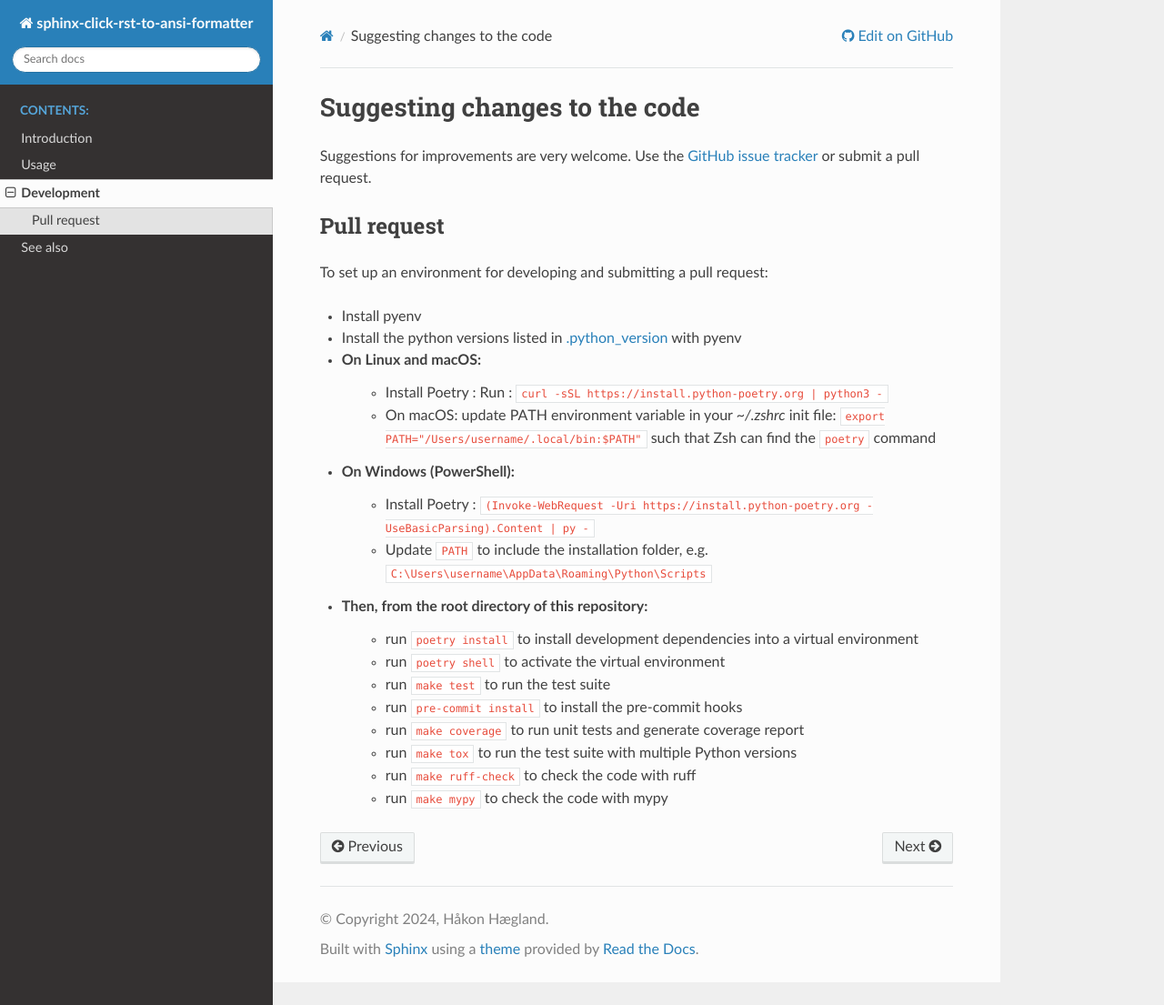
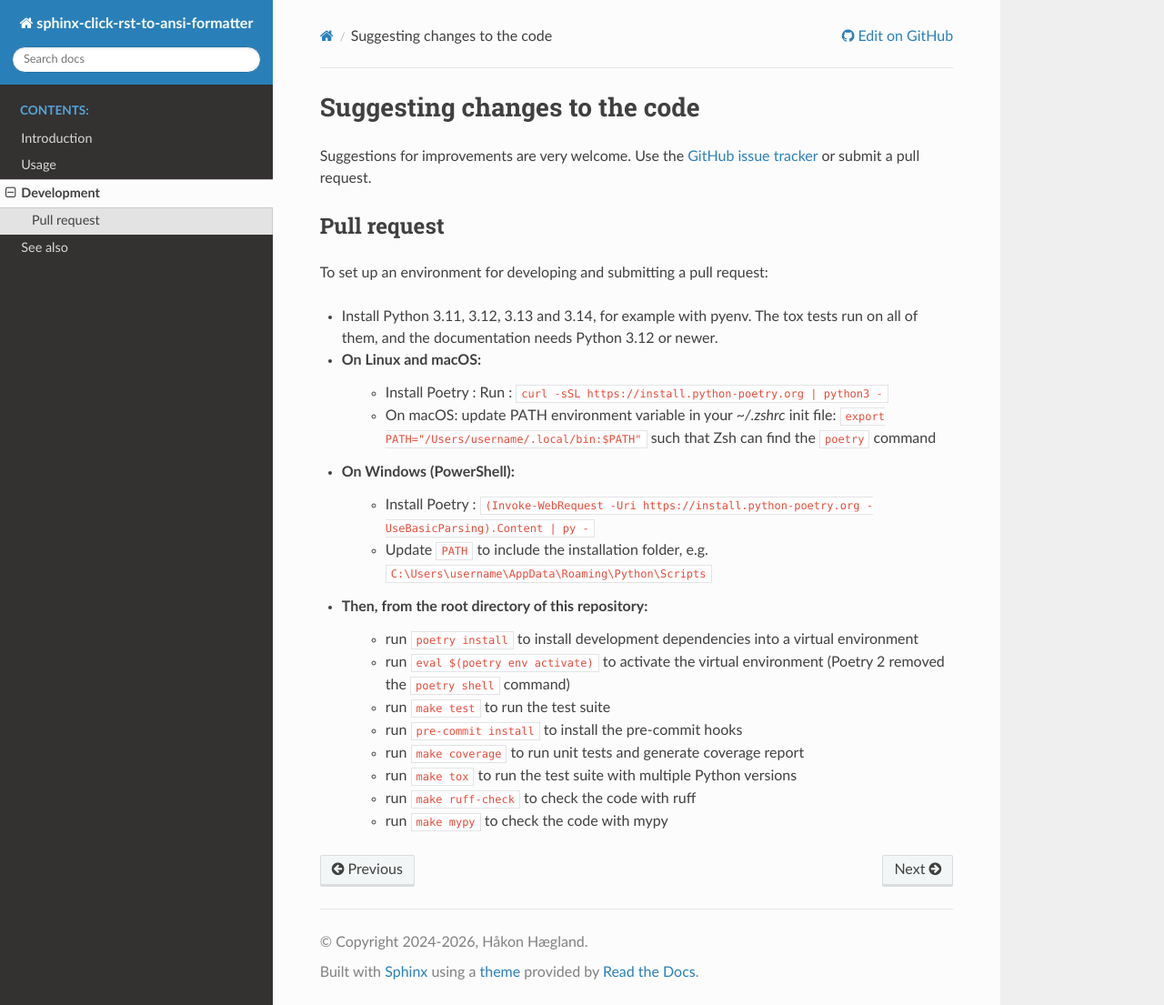
Before and after one commit to hakonhagland/sphinx-click-rst-to-ansi-formatter, a Sphinx documentation site: the page built from docs/development.rst, in a window 1280 px wide and 1105 px high. Shown: the whole window at 91% size. Built offline with Sphinx 7.4.7 and the Read the Docs theme 3.1.0, drawn with Linux system fonts in a browser that asks for light colours.

Commit message:
Update the docs configuration and development notes
- conf.py: read the release number from the installed package instead
  of a hand-written "0.1", update the copyright years, and remove the
  html_static_path entry: the _static folder does not exist, and Sphinx
  warned about it on every build.
- development.rst: Poetry 2 removed `poetry shell`; use
  `eval $(poetry env activate)`. Name the Python versions to install
  directly, since .python-version lists versions specific to one
  machine.

The docs now build with no warnings.

Co-Authored-By: Claude Opus 5.5 <noreply@anthropic.com>

```diff
--- a/docs/conf.py
+++ b/docs/conf.py
@@ -1,10 +1,11 @@
+import importlib.metadata
 import os
 import sys
 
 project = "sphinx-click-rst-to-ansi-formatter"
-copyright = "2024, Håkon Hægland"
+copyright = "2024-2026, Håkon Hægland"
 author = "Håkon Hægland"
-release = "0.1"
+release = importlib.metadata.version("sphinx-click-rst-to-ansi-formatter")
 
 # -- General configuration ---------------------------------------------------
 
@@ -18,7 +19,6 @@ exclude_patterns = ["_build", "Thumbs.db", ".DS_Store"]
 # https://www.sphinx-doc.org/en/master/usage/configuration.html#options-for-html-output
 
 html_theme = "sphinx_rtd_theme"
-html_static_path = ["_static"]
 html_context = {
     "display_github": True,
     "github_user": "hakonhagland",
--- a/docs/development.rst
+++ b/docs/development.rst
@@ -10,9 +10,8 @@ Pull request
 
 To set up an environment for developing and submitting a pull request:
 
-* Install pyenv
-* Install the python versions listed in
-  `.python_version <https://github.com/hakonhagland/sphinx-click-rst-to-ansi-formatter/blob/main/.python-version>`_ with pyenv
+* Install Python 3.11, 3.12, 3.13 and 3.14, for example with pyenv. The tox
+  tests run on all of them, and the documentation needs Python 3.12 or newer.
 * On Linux and macOS:
    * Install Poetry : Run : ``curl -sSL https://install.python-poetry.org | python3 -``
    * On macOS: update PATH environment variable in your `~/.zshrc` init file:
@@ -25,7 +24,8 @@ To set up an environment for developing and submitting a pull request:
 
 * Then, from the root directory of this repository:
    * run ``poetry install`` to install development dependencies into a virtual environment
-   * run ``poetry shell`` to activate the virtual environment
+   * run ``eval $(poetry env activate)`` to activate the virtual environment
+     (Poetry 2 removed the ``poetry shell`` command)
    * run ``make test`` to run the test suite
    * run ``pre-commit install`` to install the pre-commit hooks
    * run ``make coverage`` to run unit tests and generate coverage report
```
